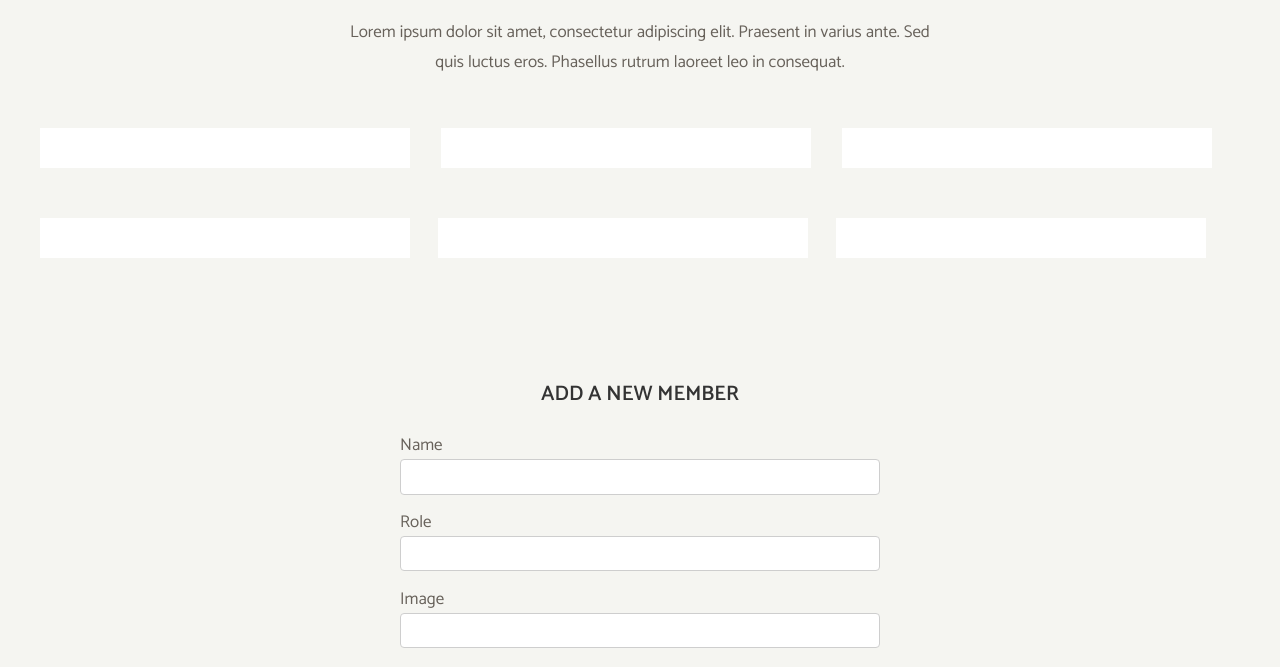
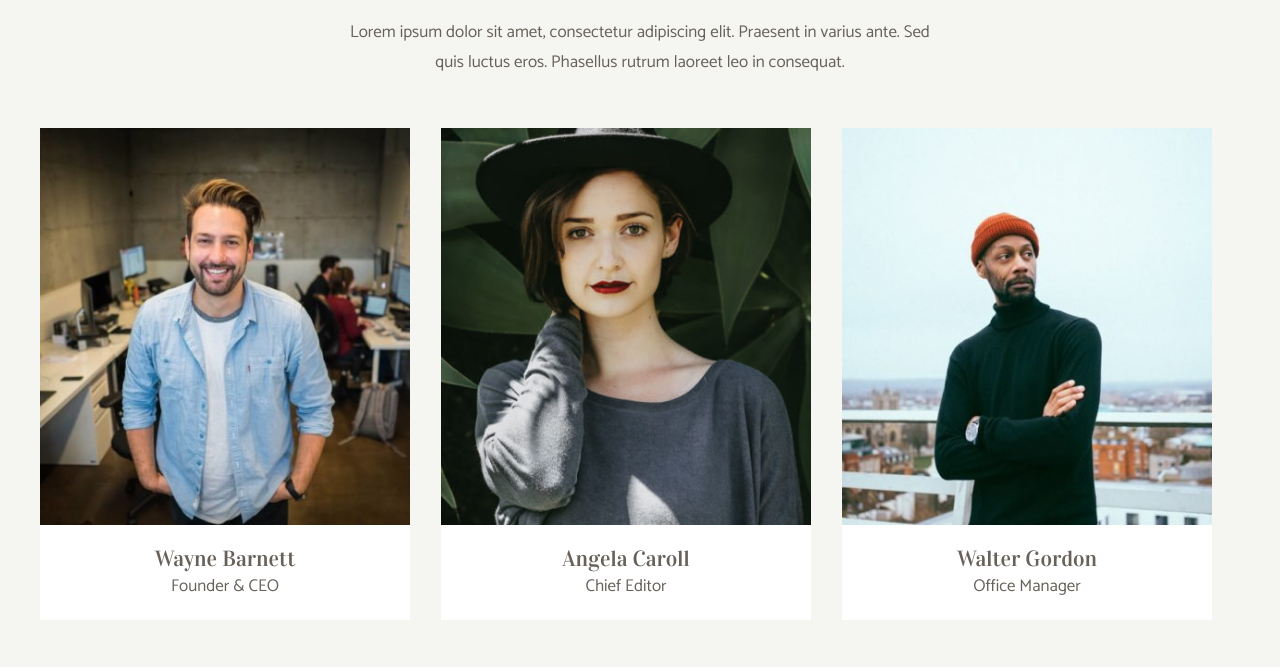
Before and after one commit to marcocor25/js-our-team, a plain HTML site: page index.html in a window 1280 px wide. Shown: the part 107-774 px from the top of the page. Drawn offline with Linux system fonts and the light colour scheme.

Commit message:
Esercizio completato (senza bonus)

```diff
--- a/app.js
+++ b/app.js
@@ -39,21 +39,20 @@ const team = [
 console.log(team);
 
 // CREO CICLO PER GENERARE LE 6 CARD
-for (let i = 0; i < 6; i++) {
+for (let i = 0; i < team.length; i++) {
 
-    // CREO L'ELEMENTO ALL'INTERNO DEL "TEAM-CONTAINER"
+    // CREO LA CARD ALL'INTERNO DEL "TEAM-CONTAINER"
     const card = teamContainer.innerHTML += `
     <div class="team-card">
-    <div class="card-image">
-    <img src="" alt="">
-    </div>
-    <div class="card-text">
-    <h3></h3>
-    <p></p>
-    </div>
+        <div class="card-image">
+            <img src="img/${team[i].image}" alt="${team[i].name}">
+        </div>
+        <div class="card-text">
+            <h3>${team[i].name}</h3>
+            <p>${team[i].role}</p>
+        </div>
     </div>
     `
 
-    console.log(card);
-
+    console.log(team[i]);
 }
```
Also changed, not shown: index.html (+3 -1 lines).
